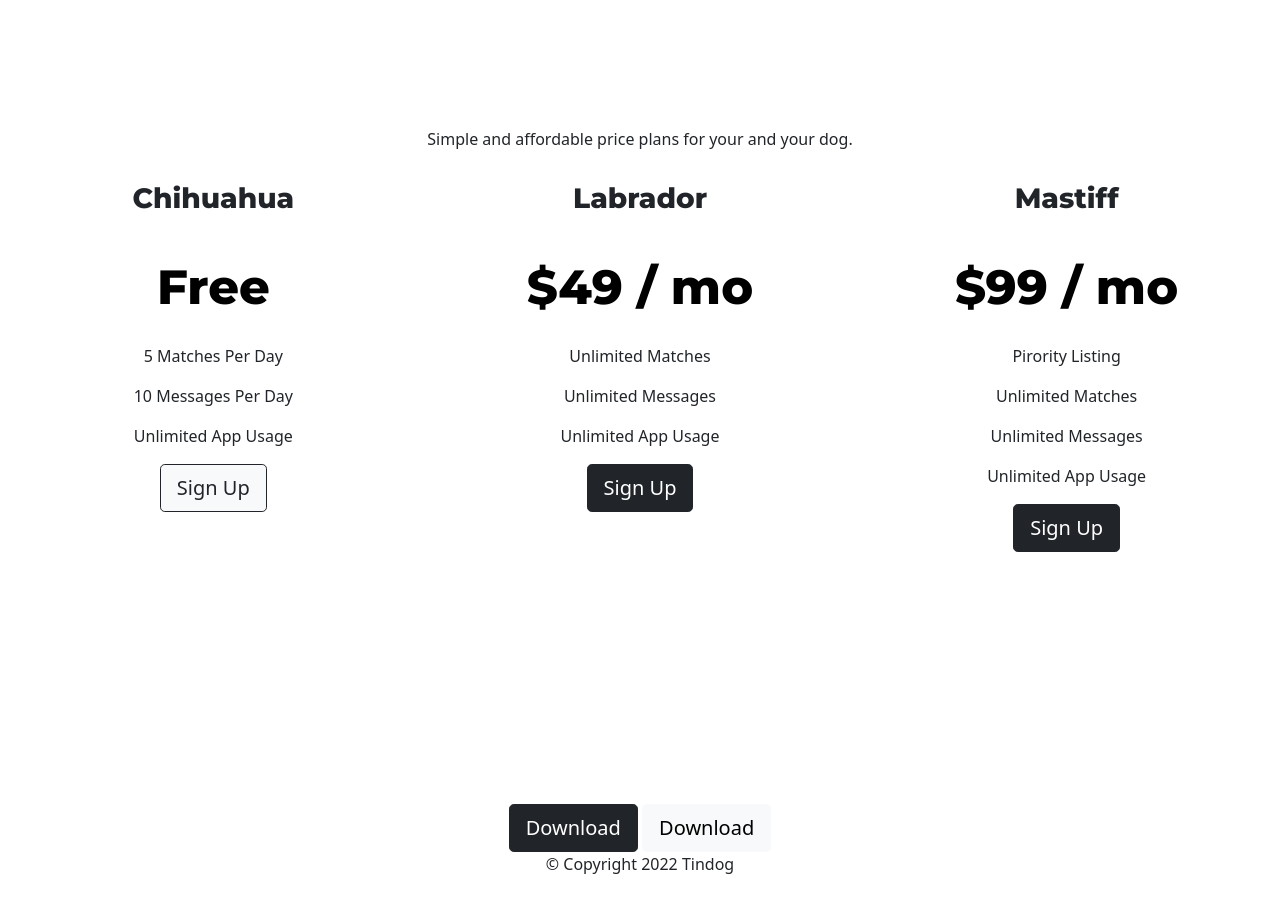
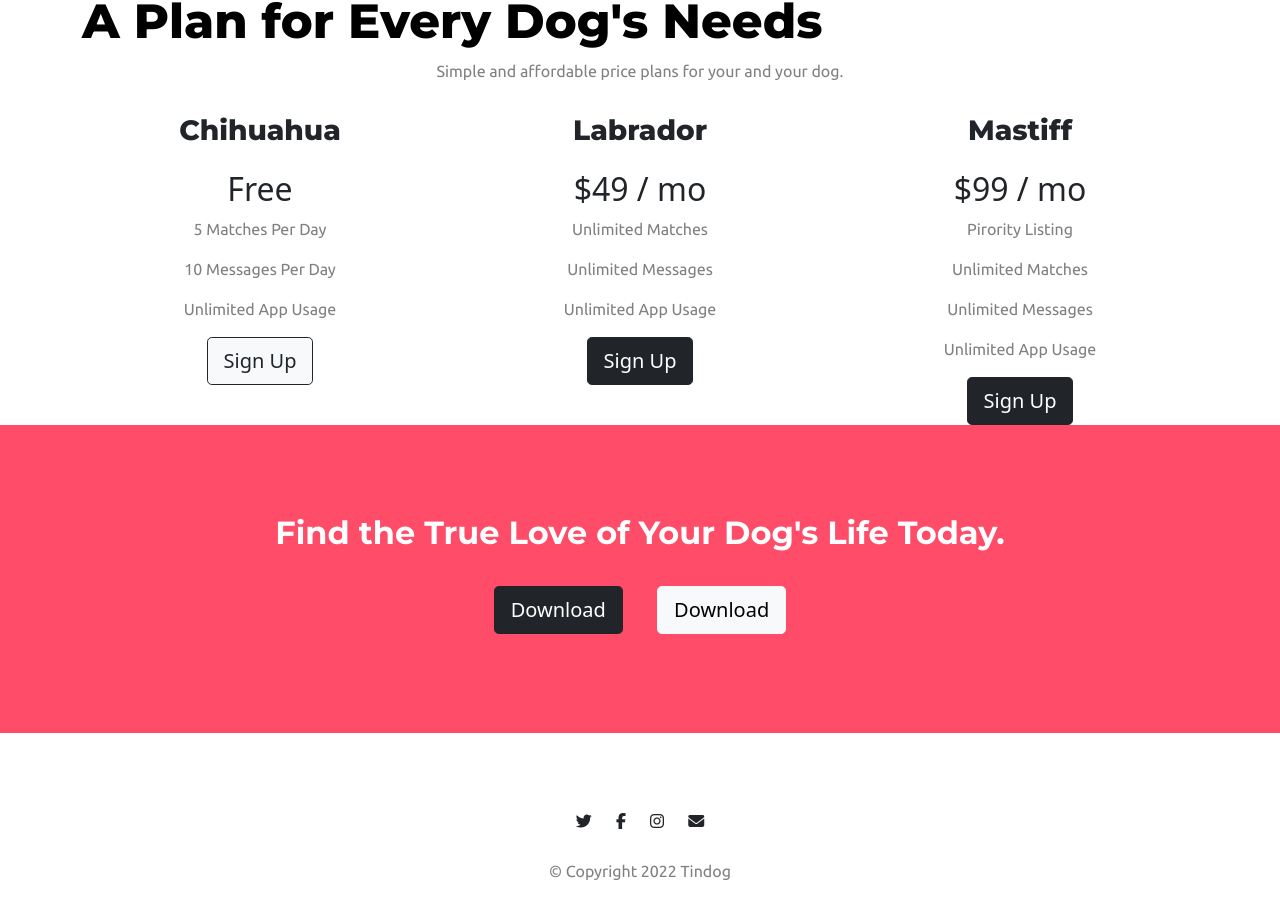
Before and after one commit to newpinturaj/tindog, a plain HTML site: page index.html in a window 1280 px wide. Shown: the part 1559-2478 px from the top of the page. Before the commit the page ends 2451 px from the top, so only its background shows below. Drawn offline with nearby package versions, Linux system fonts and the light colour scheme.

Commit message:
Download and footer complete

```diff
--- a/css/style.css
+++ b/css/style.css
@@ -2,6 +2,10 @@ body{
     text-align: center;
 }
 
+p{
+    color: grey;
+    font-family: Ubuntu;
+}
 /* Nav Bar  */
 
 #title {
@@ -9,6 +13,14 @@ body{
     padding-bottom: 7%;
 }
 
+.navbar-brand {
+    font-size: 2.5rem;
+    font-weight: 500;
+}
+
+.navbar-nav {
+    text-align: left;
+}
 /* heading  */
 
 .head-text {
@@ -41,8 +53,17 @@ body{
     .iphone{
         text-align: center;
     }
-    .container-text {
+    /* .container-text {
         text-align: center;
+    } */
+    .head-text {
+        color:#fff;
+        font-family: Montserrat;
+        font-weight: 900;
+        font-size: 60px;
+        text-align: center;
+        margin-top: 7%;
+        line-height: 1.5;
     }
 
 }
@@ -88,12 +109,13 @@ h3 {
     background-color:#ef8172;
 }
 
-h2 {
-    font-family:Montserrat;
+.carousel-h {
+    font-family: Montserrat;
     color: #fff;
-    font-weight: 900;
-    font-size: 3rem;
+    font-weight: 700;
+    font-size: 2.5rem;
     padding: 5% 15%;
+    line-height: 1.5;
 }
 
 h5{
@@ -117,7 +139,37 @@ h5{
 
 /* Pricing */
 
-.pricing {
+.price-head {
     color: black;
+    font-family: Montserrat;
     font-weight: 750;
+    padding-top: 20px;
+    text-align: left;
+    font-size: 3rem
 }
+
+
+/* Download Section  */
+
+#download {
+    background-color: #ff4c68;
+    padding: 7% 15%;
+}
+
+.download-h {
+    color: #fff;
+    font-size: 2rem;
+    font-weight: 700;
+    font-family: Montserrat;
+    padding-bottom: 15px;
+}
+
+
+/* Footer Section  */
+
+#footer {
+    padding: 50px;
+}
+.foot-icon{
+    padding: 30px 10px;
+}
--- a/index.html
+++ b/index.html
@@ -18,7 +18,7 @@
     <!-- Nav Bar -->
  <section id = "title">>
     <nav class="navbar navbar-expand-lg navbar-dark">
-        <div class="container-fluid">
+        <div class="container">
           <a class="navbar-brand" href="#">tindog</a>
           <button class="navbar-toggler" type="button" data-bs-toggle="collapse" data-bs-target="#navbarSupportedContent" aria-controls="navbarSupportedContent" aria-expanded="false" aria-label="Toggle navigation">
             <span class="navbar-toggler-icon"></span>
@@ -80,12 +80,12 @@
       <div id="carouselExampleControls" class="carousel slide" data-bs-ride="carousel">
         <div class="carousel-inner">
           <div class="carousel-item active">
-              <h2>I no longer have to sniff other dogs for love. I've found the hottest Corgi on TinDog. Woof.</h2>
+              <h2 class = carousel-h>I no longer have to sniff other dogs for love. I've found the hottest Corgi on TinDog. Woof.</h2>
             <img src="images/dog-img.jpg" class="img-adjust" alt="dog-img">
             <h5>Pebbles, New York</h5>
           </div>
           <div class="carousel-item">
-            <h2>My dog used to be so lonely, but with TinDog's help, they've found the love of their life. I think.</h2>
+            <h2 class = carousel-h>My dog used to be so lonely, but with TinDog's help, they've found the love of their life. I think.</h2>
           <img src="images/lady-img.jpg" class="img-adjust" alt="lady-img">
           <h5>Beverly, Illinois</h5>
         </div>
@@ -111,13 +111,13 @@
     <!-- Pricing -->
 
 
-    <div class ="container-fluid">
+    <div class ="container">
         <div>
             <h2 class = "price-head">A Plan for Every Dog's Needs</h2>
             <p>Simple and affordable price plans for your and your dog.</p>
         </div>
         <div class = "row">
-            <div class = "col-lg-4">
+            <div class = "col-lg-4 price-stack">
               <h3>Chihuahua</h3>
               <h2 class = "pricing">Free</h2>
                 <p>5 Matches Per Day</p>
@@ -147,15 +147,20 @@
 
     <!-- Download Section  -->
 
-    <div>
-        <h2>Find the True Love of Your Dog's Life Today.</h2>
-        <button class = "btn btn-dark btn-lg">Download</button>
-        <button class = "btn btn-light btn-lg">Download</button>
+    <div id  = "download">
+        <h2 class = download-h>Find the True Love of Your Dog's Life Today.</h2>
+        <button class = "btn btn-dark btn-lg btn-margin">Download</button>
+        <button class = "btn btn-light btn-lg btn-margin">Download</button>
     </div>
 
     <!-- Footer Section  -->
 
-    <p>© Copyright 2022 Tindog</p>
-
+    <div id = "footer">
+      <i class="foot-icon fa-brands fa-twitter"></i>
+      <i class="foot-icon fa-brands fa-facebook-f"></i>
+      <i class="foot-icon fa-brands fa-instagram"></i>
+      <i class="foot-icon fa-solid fa-envelope"></i>
+      <p>© Copyright 2022 Tindog</p>
+    </div>
 </body>
 </html>
```
